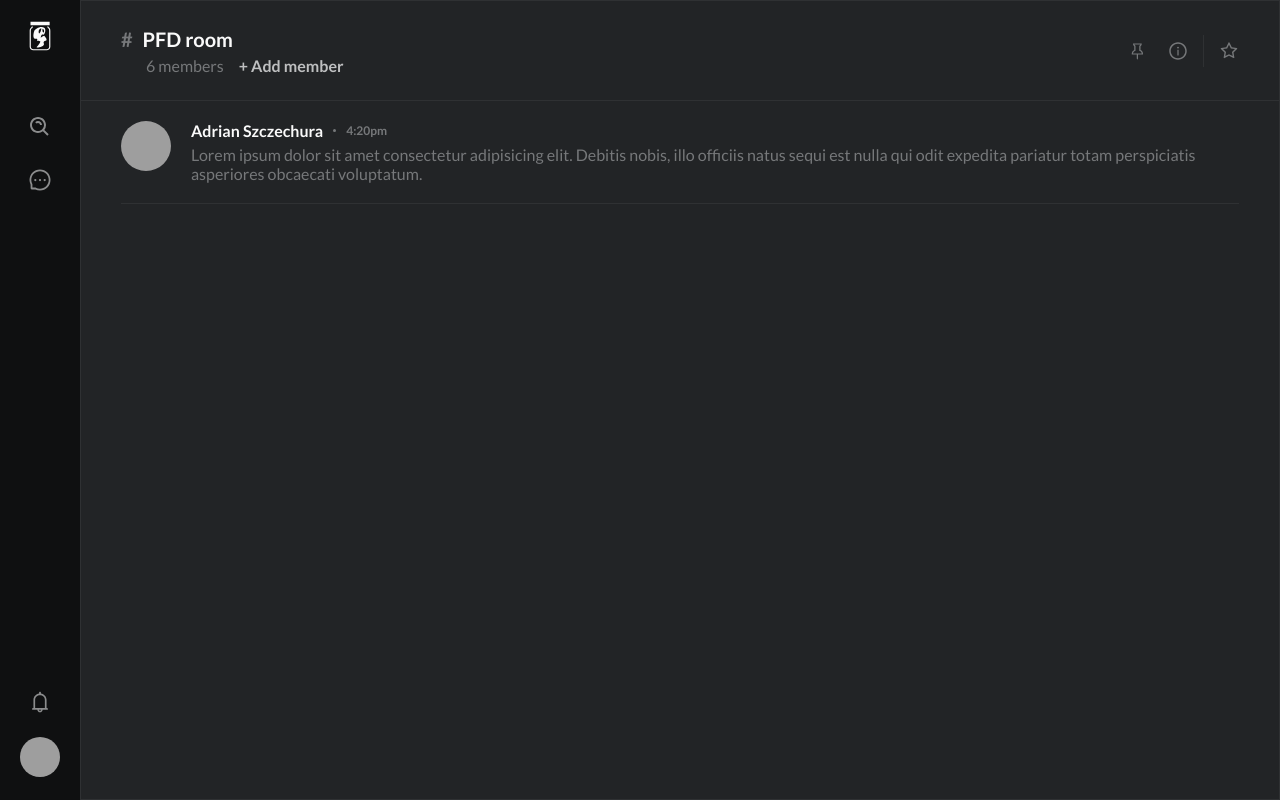
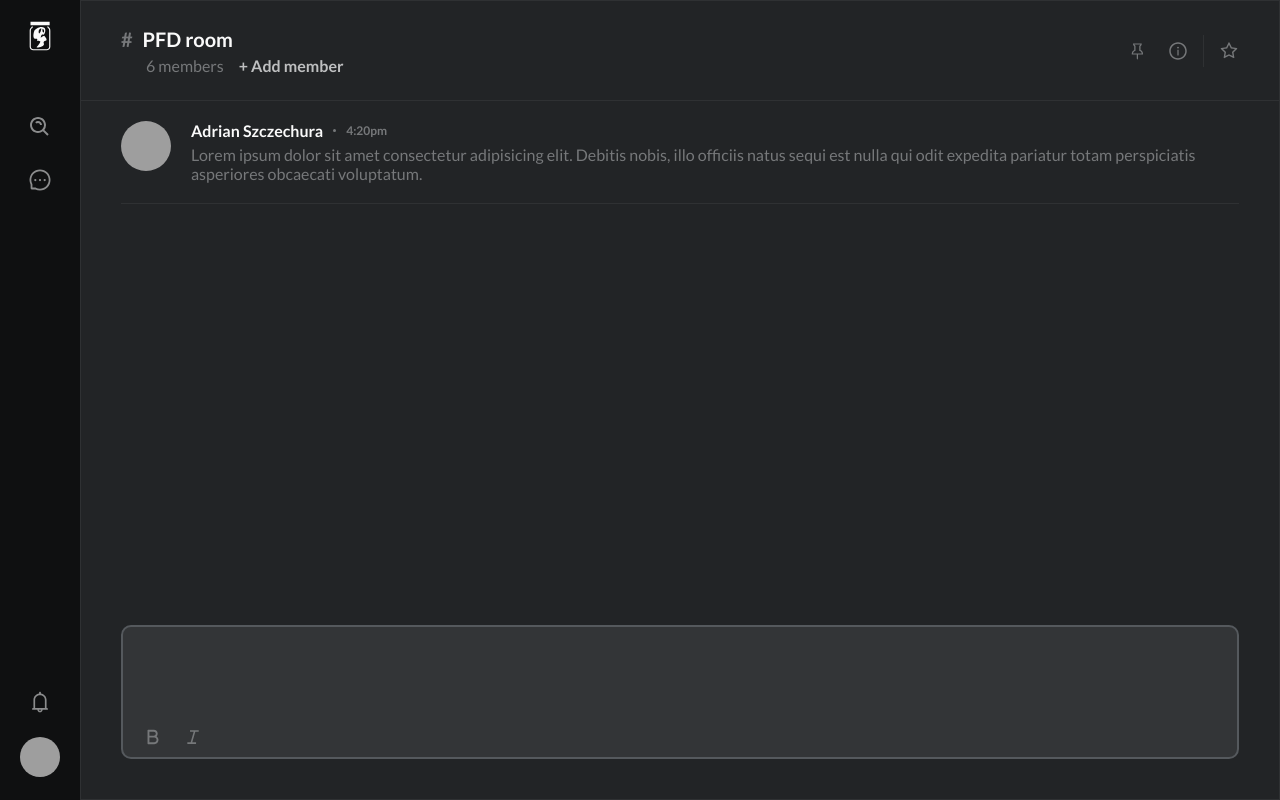
Before and after one commit to oevadee/crib-chat, a React (Create React App) app: page /chatroom in a window 1280 px wide. Built offline with nearby package versions, Linux system fonts and the light colour scheme; grey boxes are pictures that could not be loaded.

Commit message:
finished the basic setup of MessageInput component

```diff
--- a/src/__variables.scss
+++ b/src/__variables.scss
@@ -3,12 +3,14 @@
 
 $background-primary: rgb(34, 36, 38);
 $background-secondary: rgb(15, 16, 17);
+$background-input-secondary: rgb(51, 53, 55);
 
 $color-primary: rgb(118, 120, 122);
 $color-secondary: rgb(250, 250, 250);
 $color-link: rgb(190, 191, 192);
 
 $border-primary: 1px solid rgb(47, 49, 51);
+$border-secondary: 2px solid rgb(85, 89, 93);
 
 $font-noto: "Noto Sans JP", sans-serif;
 $font-lato: "Lato", sans-serif;
--- /dev/null
+++ b/src/components/MessageInput/MessageInput.scss
@@ -0,0 +1,39 @@
+@import "../../_variables";
+$messageInput-icons-amount: 2;
+
+.messageInput {
+  width: 100%;
+  border: $border-secondary;
+  border-radius: 10px;
+  background: $background-input-secondary;
+  padding: 20px 20px 10px 20px;
+  display: flex;
+  flex-direction: column;
+  justify-content: space-between;
+
+  textarea {
+    width: calc(100% - 80px);
+    margin: 0 40px 20px 40px;
+    background: none;
+    border: none;
+    color: $color-secondary;
+    outline: none;
+    resize: none;
+    line-height: 20px;
+
+    &::-webkit-scrollbar {
+      display: none;
+    }
+  }
+
+  .messageInput__options {
+    display: flex;
+    align-items: center;
+    justify-content: space-between;
+    width: $messageInput-icons-amount * 30px;
+
+    svg {
+      cursor: pointer;
+    }
+  }
+}
--- /dev/null
+++ b/src/components/MessageInput/MessageInput.tsx
@@ -0,0 +1,54 @@
+import React, { ChangeEvent, FC, useState } from "react";
+import "./MessageInput.scss";
+import { AiOutlineBold, AiOutlineItalic } from "react-icons/ai";
+import { IconContext } from "react-icons";
+
+export interface MessageInputProps {}
+
+const MessageInput: FC<MessageInputProps> = ({ ...props }) => {
+  const [messageInputRows, setMessageInputRows] = useState(3);
+
+  const handleInputChange = (e: ChangeEvent<HTMLTextAreaElement>): void => {
+    const messageMinInputRows = 3;
+    const messageMaxInputRows = 8;
+    const textareaLineHeight = 20;
+
+    const previousRows = e.target.rows;
+    e.target.rows = messageMinInputRows; // reset number of rows in textarea
+
+    const currentRows = e.target.scrollHeight / textareaLineHeight;
+
+    if (currentRows === previousRows) {
+      e.target.rows = currentRows;
+    }
+
+    if (currentRows >= messageMaxInputRows) {
+      e.target.rows = messageMaxInputRows;
+      e.target.scrollTop = e.target.scrollHeight;
+    }
+
+    setMessageInputRows(
+      currentRows < messageMaxInputRows ? currentRows : messageMaxInputRows
+    );
+  };
+
+  return (
+    <div className="messageInput">
+      <textarea
+        name="messageInput"
+        id="messageInput"
+        wrap="soft"
+        rows={messageInputRows}
+        onChange={handleInputChange}
+      />
+      <IconContext.Provider value={{ size: "1.25rem" }}>
+        <div className="messageInput__options">
+          <AiOutlineBold />
+          <AiOutlineItalic />
+        </div>
+      </IconContext.Provider>
+    </div>
+  );
+};
+
+export default MessageInput;
--- a/src/routes/ChatRoom/ChatRoom.scss
+++ b/src/routes/ChatRoom/ChatRoom.scss
@@ -3,6 +3,9 @@
 .chatRoom {
   width: 100%;
   border: $border-primary;
+  display: flex;
+  flex-direction: column;
+
   .chatRoom__header {
     height: 100px;
     display: flex;
@@ -63,8 +66,14 @@
       }
     }
   }
+
   .chatRoom__messages {
     width: 100%;
     padding: 0 40px;
+    flex: 1;
+  }
+
+  .chatRoom__messageInput {
+    padding: 40px;
   }
 }
--- a/src/routes/ChatRoom/ChatRoom.tsx
+++ b/src/routes/ChatRoom/ChatRoom.tsx
@@ -4,6 +4,7 @@ import { VscPinned } from "react-icons/vsc";
 import { AiOutlineInfoCircle, AiOutlineStar } from "react-icons/ai";
 import { IconContext } from "react-icons";
 import Message from "../../components/Message/Message";
+import MessageInput from "../../components/MessageInput/MessageInput";
 
 const ChatRoom: FC = () => {
   return (
@@ -33,6 +34,9 @@ const ChatRoom: FC = () => {
       <div className="chatRoom__messages">
         <Message />
       </div>
+      <div className="chatRoom__messageInput">
+        <MessageInput />
+      </div>
     </div>
   );
 };
```
Also changed, not shown: 1 other file (tests, documents, lock files or other folders).
